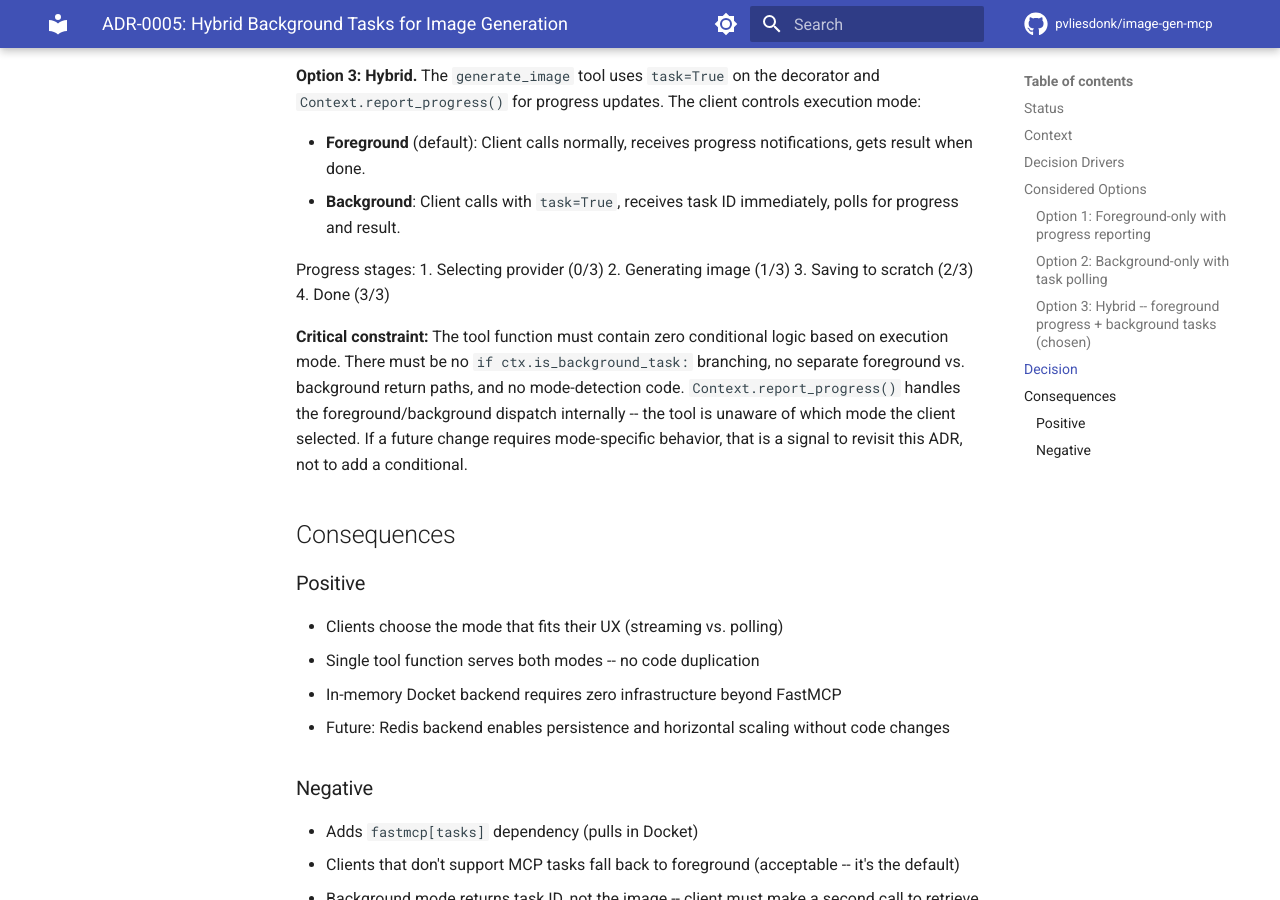
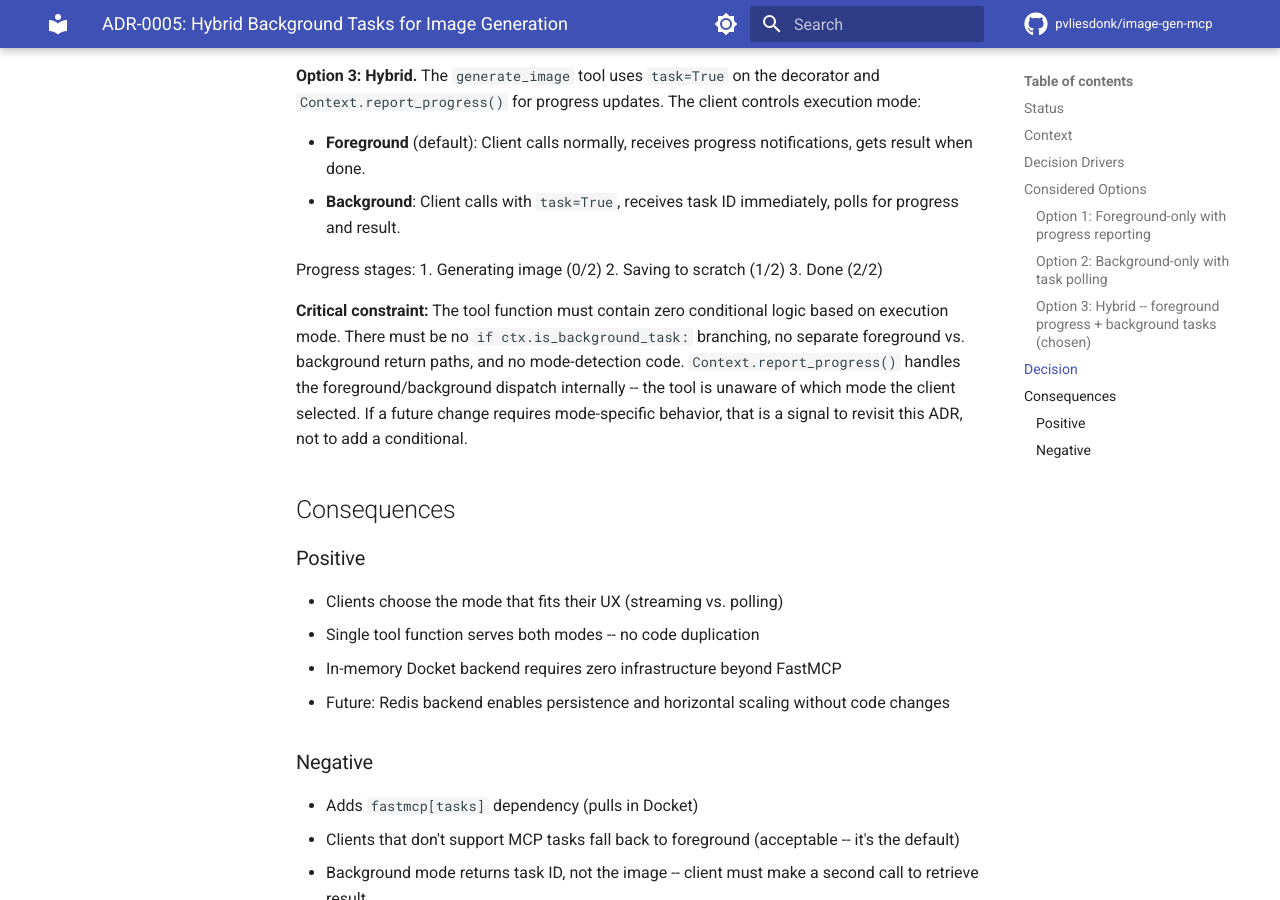
Before and after one commit to pvliesdonk/image-generation-mcp, an MkDocs documentation site: the page built from docs/decisions/0005-hybrid-background-tasks.md, in a window 1280 px wide and 900 px high, scrolled down 1423 px. Built offline with MkDocs 1.6.1 and Material for MkDocs 9.7.7, drawn with Linux system fonts in a browser that asks for light colours; comment, search, counter and statistics services are not loaded.

Commit message:
fix(tasks): collapse progress stages from 4 to 3
Remove redundant "Selecting provider" stage that fired back-to-back
with "Generating image" before any work occurred. Now 3 stages:
0/2 Generating image, 1/2 Saving to scratch, 2/2 Done.

Update ADR-0005 and test to match. Move import inspect to module level.

Co-Authored-By: Claude Opus 4.6 <noreply@anthropic.com>

```diff
--- a/docs/decisions/0005-hybrid-background-tasks.md
+++ b/docs/decisions/0005-hybrid-background-tasks.md
@@ -62,10 +62,9 @@ controls execution mode:
   polls for progress and result.
 
 Progress stages:
-1. Selecting provider (0/3)
-2. Generating image (1/3)
-3. Saving to scratch (2/3)
-4. Done (3/3)
+1. Generating image (0/2)
+2. Saving to scratch (1/2)
+3. Done (2/2)
 
 **Critical constraint:** The tool function must contain zero conditional logic
 based on execution mode. There must be no `if ctx.is_background_task:`
```
Also changed, not shown: 2 other files.
